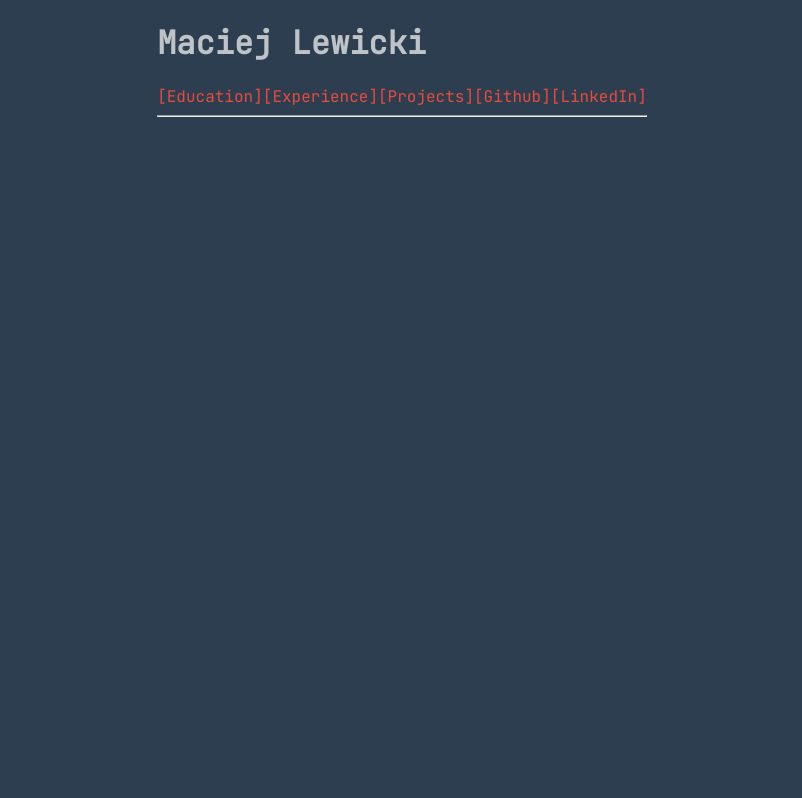
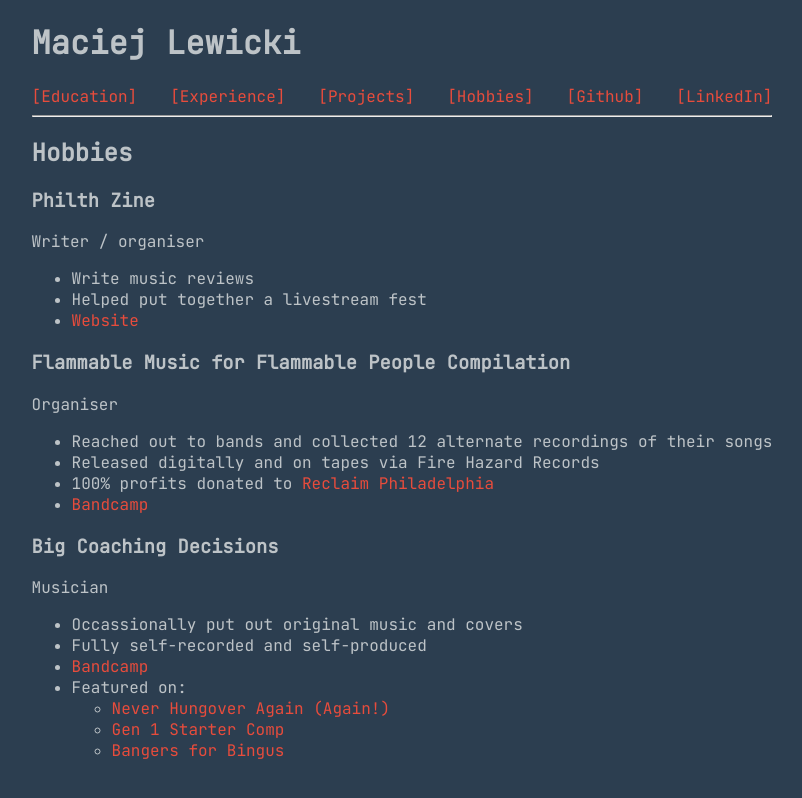
Before and after one commit to mlewicki12/angular-resume, an Angular app: page /hobbies in a window 1280 px wide. Before the commit this address led to /. Shown: the whole page, without its empty margins (238-1040 px from the left). Built offline with nearby package versions, Linux system fonts and the light colour scheme.

Commit message:
add hobbies page

```diff
--- a/src/app/app-routing/app-routing.module.ts
+++ b/src/app/app-routing/app-routing.module.ts
@@ -2,12 +2,15 @@ import { NgModule } from '@angular/core';
 import { RouterModule, Routes } from '@angular/router';
 import { EducationComponent } from '../components/education/education.component';
 import { ExperienceComponent } from '../components/experience/experience.component';
+import { HobbiesComponent } from '../components/hobbies/hobbies.component';
 import { ProjectsComponent } from '../components/projects/projects.component';
 
 const routes: Routes = [
   {path: 'education', component: EducationComponent},
   {path: 'experience', component: ExperienceComponent},
-  {path: 'projects', component: ProjectsComponent}
+  {path: 'projects', component: ProjectsComponent},
+  {path: 'hobbies', component: HobbiesComponent},
+  {path: '', pathMatch: 'full', redirectTo: '/education'}
 ];
 
 @NgModule({
--- a/src/app/app.module.ts
+++ b/src/app/app.module.ts
@@ -8,6 +8,7 @@ import { EducationComponent } from './components/education/education.component';
 import { ExperienceComponent } from './components/experience/experience.component';
 import { ProjectsComponent } from './components/projects/projects.component';
 import { NavbarComponent } from './components/navbar/navbar.component';
+import { HobbiesComponent } from './components/hobbies/hobbies.component';
 
 @NgModule({
   declarations: [
@@ -15,7 +16,8 @@ import { NavbarComponent } from './components/navbar/navbar.component';
     EducationComponent,
     ExperienceComponent,
     ProjectsComponent,
-    NavbarComponent
+    NavbarComponent,
+    HobbiesComponent
   ],
   imports: [
     BrowserModule,
--- /dev/null
+++ b/src/app/components/hobbies/hobbies.component.html
@@ -0,0 +1,33 @@
+
+<h2>Hobbies</h2>
+
+<h3>Philth Zine</h3>
+<p>Writer / organiser</p>
+<ul>
+  <li>Write music reviews</li>
+  <li>Helped put together a livestream fest</li>
+  <li><a target="_blank" href="https://philthzine.com">Website</a></li>
+</ul>
+
+<h3>Flammable Music for Flammable People Compilation</h3>
+<p>Organiser</p>
+<ul>
+  <li>Reached out to bands and collected 12 alternate recordings of their songs</li>
+  <li>Released digitally and on tapes via Fire Hazard Records</li>
+  <li>100% profits donated to <a href="http://reclaimphiladelphia.org/">Reclaim Philadelphia</a></li>
+  <li><a href="https://firehazardrecords.bandcamp.com/album/flammable-music-for-flammable-people-vol-1">Bandcamp</a></li>
+</ul>
+
+<h3>Big Coaching Decisions</h3>
+<p>Musician</p>
+<ul>
+  <li>Occassionally put out original music and covers</li>
+  <li>Fully self-recorded and self-produced</li>
+  <li><a href="https://bcdphl.bandcamp.com/">Bandcamp</a></li>
+  <li>Featured on:</li>
+  <ul>
+    <li><a href="https://defaultfriends.bandcamp.com/album/never-hungover-again-again">Never Hungover Again (Again!)</a></li>
+    <li><a href="https://knifepunchrecords.bandcamp.com/album/gen-1-starter-comp-teacher-charity-comp">Gen 1 Starter Comp</a></li>
+    <li><a href="https://toothcemetery.bandcamp.com/album/bangers-for-bingus">Bangers for Bingus</a></li>
+  </ul>
+</ul>
--- /dev/null
+++ b/src/app/components/hobbies/hobbies.component.ts
@@ -0,0 +1,15 @@
+import { Component, OnInit } from '@angular/core';
+
+@Component({
+  selector: 'app-hobbies',
+  templateUrl: './hobbies.component.html',
+  styleUrls: ['./hobbies.component.scss']
+})
+export class HobbiesComponent implements OnInit {
+
+  constructor() { }
+
+  ngOnInit(): void {
+  }
+
+}
--- a/src/app/components/navbar/navbar.component.html
+++ b/src/app/components/navbar/navbar.component.html
@@ -3,6 +3,7 @@
   <a routerLink="/education">[Education]</a>
   <a routerLink="/experience">[Experience]</a>
   <a routerLink="/projects">[Projects]</a>
+  <a routerLink="/hobbies">[Hobbies]</a>
   <a target="_blank" href="https://github.com/mlewicki12">[Github]</a>
   <a target="_blank" href="https://www.linkedin.com/in/maciej-lewicki/">[LinkedIn]</a>
 </nav>
--- a/src/app/components/navbar/navbar.component.scss
+++ b/src/app/components/navbar/navbar.component.scss
@@ -2,16 +2,6 @@
 nav {
   display: flex;
   flex-flow: row wrap;
-  justify-content: space-evenly;
+  justify-content: space-between;
   align-items: center;
 }
-
-a {
-  color: #e74c3c;
-  text-decoration: none;
-}
-
-a:hover {
-  color: #bdc3c7;
-  text-decoration: underline;
-}
--- a/src/app/components/projects/projects.component.html
+++ b/src/app/components/projects/projects.component.html
@@ -6,7 +6,7 @@
 <ul>
   <li>My personal website</li>
   <li>Hosted via Google Firebase</li>
-  <li>mlewicki.me</li>
+  <li><a target="_blank" href="https://mlewicki.me">mlewicki.me</a></li>
   <li>Github repository</li>
 </ul>
 
@@ -16,7 +16,8 @@
   <li>Interactive schedule app for an online fest organised by a zine I help run</li>
   <li>Features dynamic set times based on user's timezone</li>
   <li>Hosted via Google Firebase</li>
-  <li>mlewicki.me</li>
+  <li><a target="_blank" href="https://schedule.mlewicki.me">schedule.mlewicki.me</a></li>
+  <li><a target="_blank" href="https://github.com/mlewicki12/angular-philth-phchedule">Github repository</a></li>
 </ul>
 
 <h3>Chillwavve Records Servers Hacking ARG</h3>
@@ -25,8 +26,8 @@
   <li>Hacking ARG for my friend's record label</li>
   <li>Designed and developed in cooperation with Chillwavve records</li>
   <li>Hosted via Google Firebase</li>
-  <li>servers.mlewicki.me</li>
-  <li>Github repository</li>
+  <li><a target="_blank" href="https://servers.mlewicki.me">servers.mlewicki.me</a></li>
+  <li><a target="_blank" href="https://github.com/mlewicki12/angular-music-arg">Github repository</a></li>
 </ul>
 
 <h3>Times Tables Quiz</h3>
@@ -37,6 +38,6 @@
   <li>Students use link with quiz id to submit their results</li>
   <li>Information stored in Google Firestore</li>
   <li>Hosted via Google Firebase</li>
-  <li>quizlet.mlewicki.me</li>
-  <li>Github repository</li>
+  <li><a target="_blank" href="https://quizlet.mlewicki.me">quizlet.mlewicki.me</a></li>
+  <li><a target="_blank" href="https://github.com/mlewicki12/angular-quizlet">Github repository</a></li>
 </ul>
--- a/src/styles.scss
+++ b/src/styles.scss
@@ -16,3 +16,13 @@ body {
 
   font-family: 'JetBrains Mono', monospace;
 }
+
+a {
+  color: #e74c3c;
+  text-decoration: none;
+}
+
+a:hover {
+  color: #bdc3c7;
+  text-decoration: underline;
+}
```
Also changed, not shown: src/app/components/hobbies/hobbies.component.scss (added), 1 other file (tests, documents, lock files or other folders).
